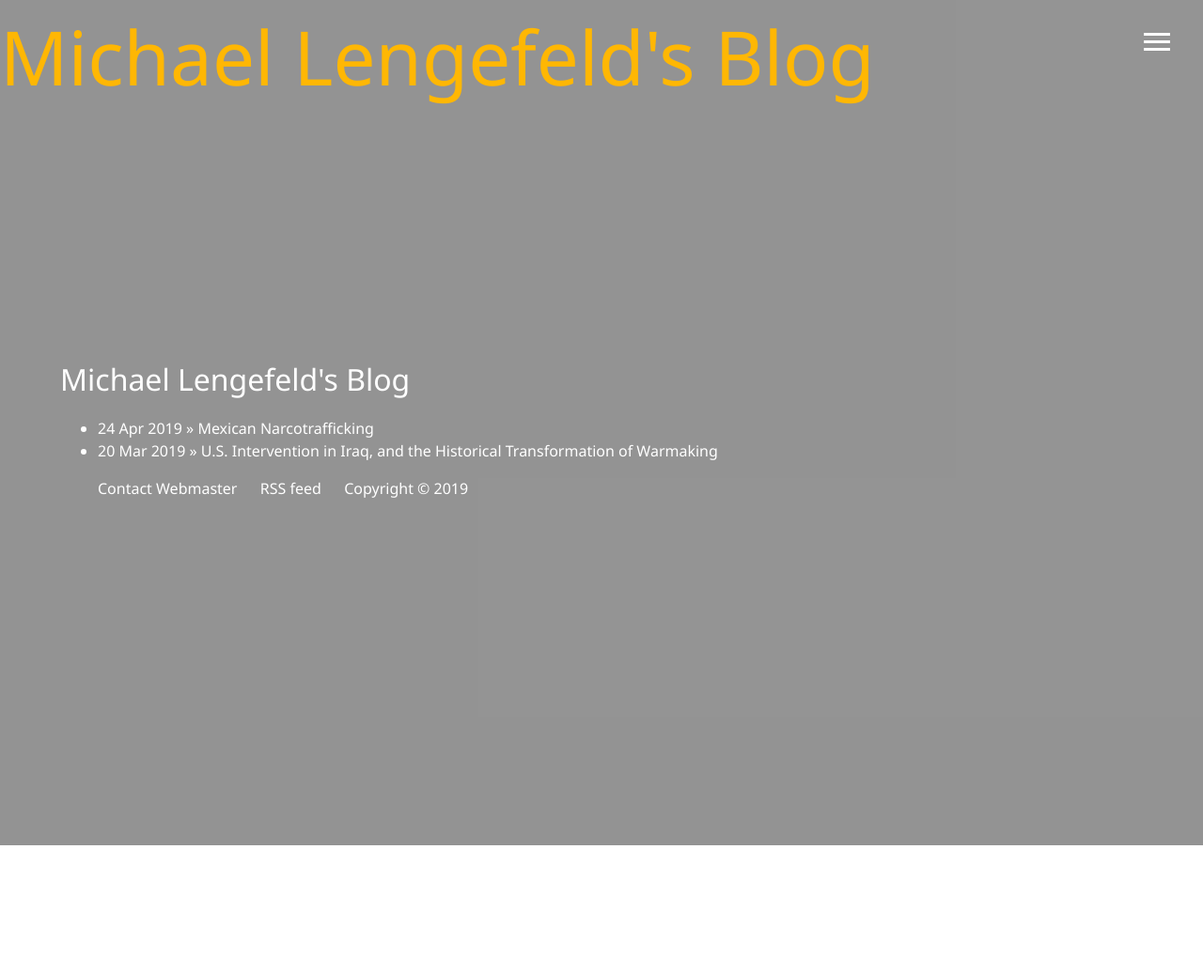
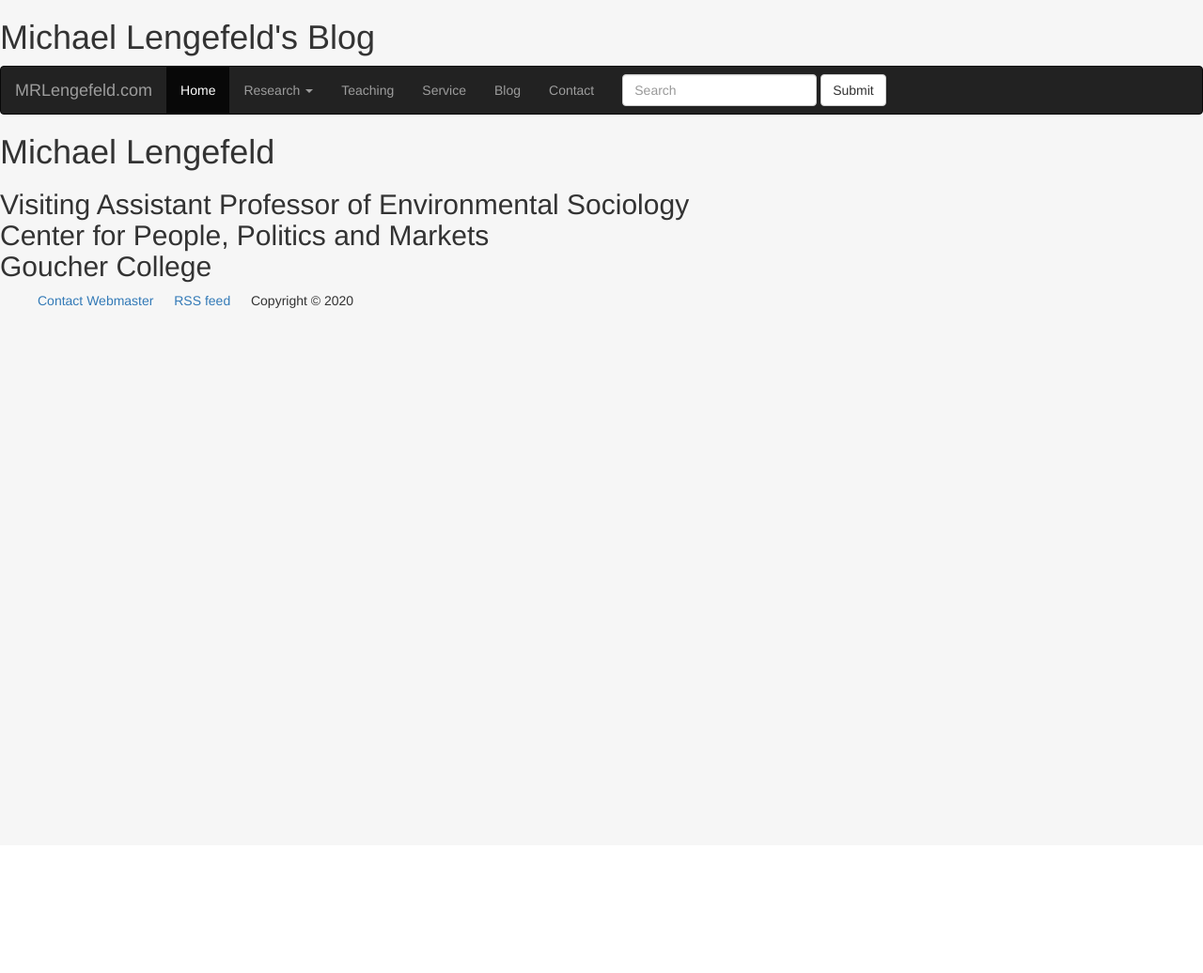
Before and after one commit to resilience1/resilience1.github.io, a Jekyll site: the page built from blog.html, in a window 1280 px wide. Shown: the whole page at 94% size. Built offline with Jekyll 4.4.1, drawn with Linux system fonts in a browser that asks for light colours; nearby versions of some CDN libraries; after the commit the page ends 900 px from its top, so only the background shows below that.

Commit message:
Update post2.html

```diff
--- a/_layouts/post2.html
+++ b/_layouts/post2.html
@@ -2,65 +2,90 @@
 <p class="meta">{{ page.date | date_to_string }}</p>
 
 <!DOCTYPE html>
-	<html>
+	<html lang="en">
   <head>
     <meta charset="UTF-8" />
     <meta name="viewport" content="width=device-width, initial-scale=1.0" />
     <meta http-equiv="X-UA-Compatible" content="ie=edge" />
     <script src="https://use.fontawesome.com/92f3f685d7.js"></script>
-      <link rel="stylesheet" href="css/secondary.css" />
+	  <script src="https://ajax.googleapis.com/ajax/libs/jquery/3.4.1/jquery.min.js"></script>
+ 	<script src="https://maxcdn.bootstrapcdn.com/bootstrap/3.4.1/js/bootstrap.min.js"></script>
+    <link rel="stylesheet" href="https://maxcdn.bootstrapcdn.com/bootstrap/3.4.1/css/bootstrap.min.css"/>
+    <title>Welcome</title>
   </head>
 
   <body id="bg-img">
     <header>
-      <div class="menu-btn">
-        <div class="btn-line"></div>
-        <div class="btn-line"></div>
-        <div class="btn-line"></div>
+      <nav class="navbar navbar-inverse">
+  <div class="container-fluid">
+    <div class="navbar-header">
+      <a class="navbar-brand" href="/">MRLengefeld.com</a>
     </div>
-
-      <nav class="menu">
-        <div class="menu-branding">
-          <div class="portrait"></div>
+    <ul class="nav navbar-nav">
+      <li class="active"><a href=/index>Home</a></li>
+	    <li class="dropdown"><a class="dropdown-toggle" data-toggle="dropdown" href="#">Research <span class="caret"></span></a>
+        <ul class="dropdown-menu">
+	<li><a href="#">War and the Environment</a></li>
+          <li><a href="#">War on Drugs</a></li>
+          <li><a href="#">Nuclear Weapons</a></li>
+	</ul>
+			 </li>
+      <li><a href=/teaching>Teaching</a></li>
+	<li><a href=/civic>Service</a></li>
+	<li><a href=/blog>Blog</a></li>
+<li><a href=/contact>Contact</a></li>
+			      <ul class="nav navbar-nav">
+    </ul>
+<ul class="nav navbar-nav navbar-right">
+<form class="navbar-form navbar-right" action="/action_page.php">
+      <div class="form-group">
+        <input type="text" class="form-control" placeholder="Search" name="search">
 	</div>
-
-        <ul class="menu-nav">
-          <li class="nav-item current">
-            <a href="https://www.mrlengefeld.com" class="nav-link">Home</a>
-          </li>
-
-          <li class="nav-item">
-            <a href="research.html" class="nav-link">Research</a>
-          </li>
-
-          <li class="nav-item">
-            <a href="teaching.html" class="nav-link">Teaching</a>
-          </li>
-
-           <li class="nav-item">
-            <a href="/civic/index.html" class="nav-link">Service</a>
-          </li>
-
-          <li class="nav-item">
-            <a href="blog.html" class="nav-link">Blog</a>
-          </li>
-
-          <li class="nav-item">
-            <a href="contact.html" class="nav-link">Contact</a>
-          </li>
+      <button type="submit" class="btn btn-default">Submit</button>
+    </form>
 	 </ul>
+        </div>
 </nav>
     </header>
+<head>
+<style>
+	body {
+   	 background-image: url(../img/background.JPG);
+   	 background-attachment: fixed;
+   	 background-size: cover; }
+   	 body#bg-img:after {
+    	  content: "";
+    	  position: absolute;
+    	  top: 0;
+     	 right: 0;
+     	 width: 100%;
+     	 height: 100%;
+     	 z-index: -1;
+     	 background: rgba(170, 170, 170, .1); }
+</style>
+	    </head>
+	<body>
     <main id="home">
-			{{ content }}
+      <h1 class="lg-heading">
+       Michael<span class="text-secondary"> Lengefeld</span>
+      </h1>
 
-			</div><!-- /.container -->
+      <h2 class="sm-heading">
+      Visiting Assistant Professor of Environmental Sociology<br>
+      Center for People, Politics and Markets<br>
+      Goucher College
+      </h2>
+      <div class="icons">
+</div>
+    </main>
+
     <script src="js/main.js"></script>
+	    </body>
 	    <footer>
 	    		<ul>
 				<a href="mailto:mrlengefeld@protonmail.com">Contact Webmaster</a> &emsp;
 				<a href="https://resilience1.github.io/blog/atom.xml">RSS feed</a> &emsp;
-				Copyright © 2019
+				Copyright © 2020
 				</ul>
 </footer>
   </body>
```
Lines whose indentation alone changed are shown as unchanged.
